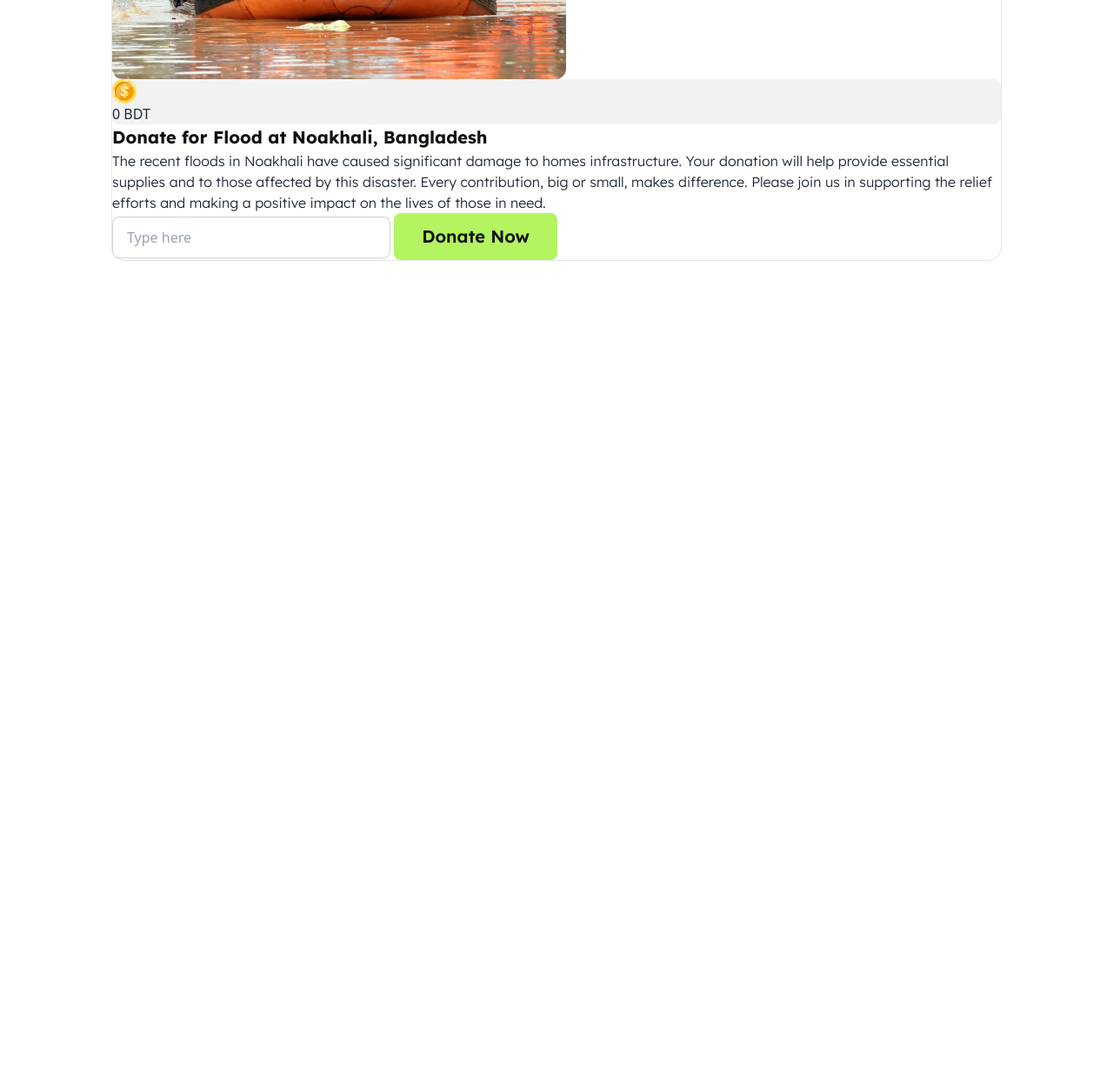
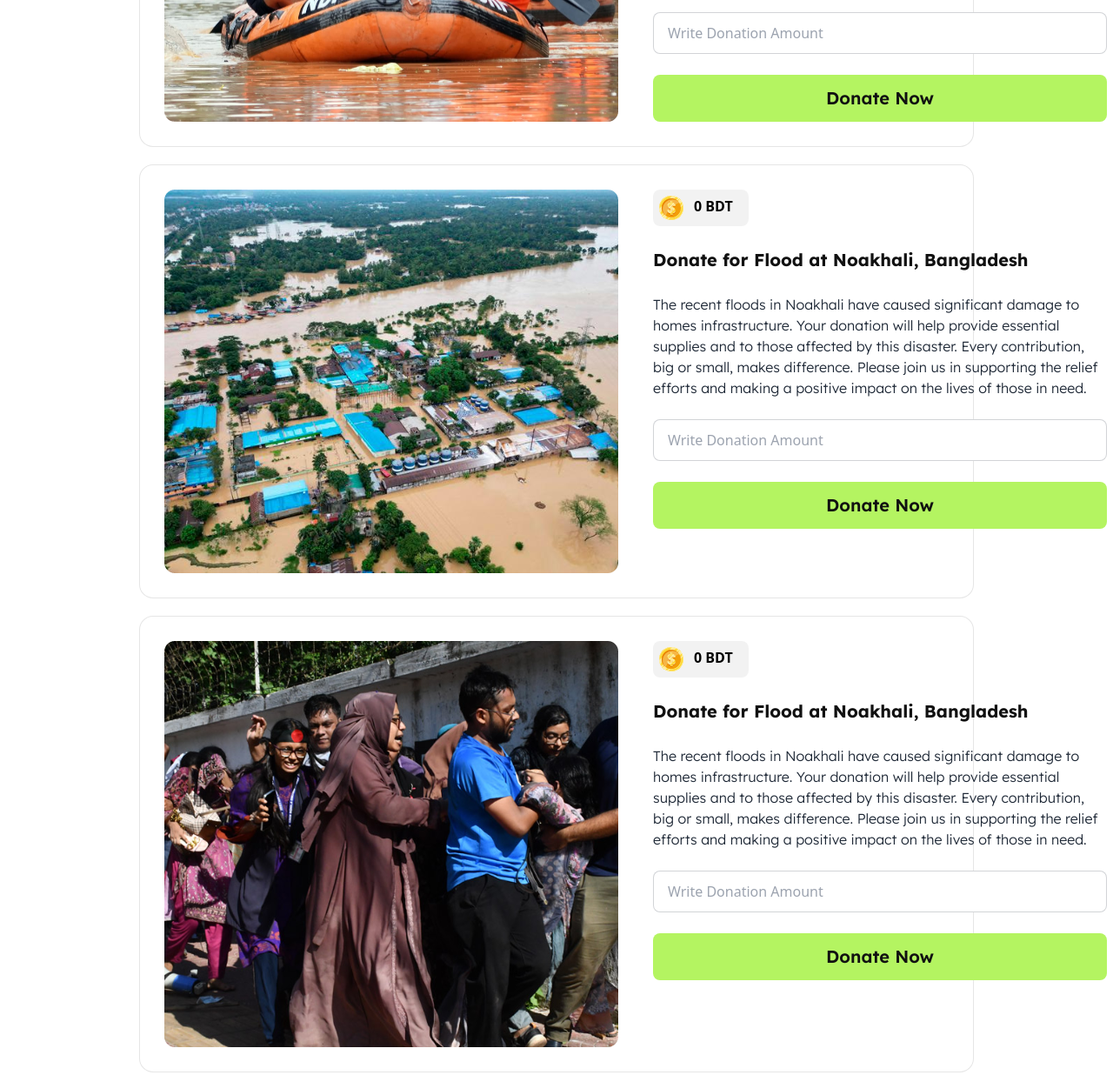
Before and after one commit to zidan71/assignment_5, a plain HTML site: page index.html in a window 1280 px wide. Shown: the part 511-1747 px from the top of the page at 87% size. Before the commit the page ends 811 px from the top, so only its background shows below. Drawn offline with nearby package versions, Linux system fonts and the light colour scheme.

Commit message:
design done

```diff
--- a/index.html
+++ b/index.html
@@ -1,5 +1,6 @@
 <!DOCTYPE html>
 <html lang="en">
+
 <head>
     <meta charset="UTF-8">
     <meta name="viewport" content="width=device-width, initial-scale=1.0">
@@ -13,33 +14,35 @@
         @import url('https://fonts.googleapis.com/css2?family=Lexend:wght@100..900&display=swap');
         /* font end */
 
-    .text-big{
+        .text-big {
             font-family: "Lexend", sans-serif;
-        font-weight:700;
+            font-weight: 700;
             font-size: 20px;
             color: #111111;
         }
-    .text-small{
+
+        .text-small {
             font-family: "Lexend", sans-serif;
             font-size: 16px;
             font-weight: 300;
         }
-    .button{
+
+        .button {
             border-radius: 8px;
-background: rgb(180, 244, 97);color: rgb(17, 17, 17);
+            background: rgb(180, 244, 97);
+            color: rgb(17, 17, 17);
             font-family: "Lexend", sans-serif;
             font-size: 20px;
             font-weight: 600;
             text-align: left;
             padding: 12px 32px 12px 32px;
         }
-
     </style>
 </head>
 
 <body>
-        <header>
-            <nav class=" bg-pink-100 ">
+    <header class="sticky top-0 ">
+        <nav class="  bg-pink-100 ">
             <div class="navbar max-w-[80%] mx-auto flex justify-between pt-3 pb-7">
 
                 <button class="button">Blog</button>
@@ -56,18 +59,42 @@ padding: 12px 32px 12px 32px;
             </div>
 
         </nav>
+
+
+
     </header>
 
-        <main class="bg-white">
+    <main class="bg-white ">
+
+
+        <div class="   fixed inset-0  items-center bg-black bg-opacity-50  text-center pb-6 hidden">
+            <div class="flex justify-center items-center h-full">
+                <div class="bg-slate-500 rounded-lg shadow-lg p-6 w-96 mt-6">
+                    <h1>Congrats!</h1><br>
+                    <div class="flex justify-center">
+                        <img src="images/dollar 1.png" alt="">
+                    </div><br>
+                    <h2>You have donated for Humankind</h2><br>
+                    <h1>Successfully</h1><br>
+                    <button class="button">close confirmation</button>
+                </div>
+            </div>
+        </div>
+        <!-- popup message start -->
+
+
+
+        <!-- popup message end -->
+
         <!-- toggle -->
         <div class=" pt-16 flex justify-center gap-7">
-                <button class="button">Donation</button>
-                <button class="button">History</button>
+            <button class="button ">Donation</button>
+            <button class="button  bg-white outline outline-1 outline-black">History</button>
         </div>
         <!-- toggle end -->
 
-            <!-- card section 1st-->
-             <div class="max-w-[80%] mx-auto" style="box-sizing: border-box;
+        <!--  1st card start-->
+        <div class="max-w-[75%] mx-auto p-7 flex gap-10 mt-5 mb-5" style="box-sizing: border-box;
              border: 1px solid rgba(17, 17, 17, 0.1);
              border-radius: 16px;
              background: rgb(255, 255, 255);">
@@ -75,25 +102,94 @@ padding: 12px 32px 12px 32px;
             <img src="images/first.png" alt="">
 
 
-            <div>
-                    <div style="border-radius: 8px;
-                    background: rgba(17, 17, 17, 0.05);">
+            <div class="max-w-[522px]">
+                <div class="flex gap-3 max-w-[110px]" style="border-radius: 8px;
+                    background: rgba(17, 17, 17, 0.05); padding: 7px;">
 
                     <img src="images/dollar 1.png" alt="">
-                    <h1>0 BDT</h1>
+                    <h1 class="text-black font-bold">0 BDT</h1>
 
-                    </div>
+                </div><br>
 
-                    <h1 class="text-big">Donate for Flood at Noakhali, Bangladesh</h1>
-                    <p class="text-small"> The recent floods in Noakhali have caused significant damage to homes  infrastructure. Your donation will help provide essential supplies and  to those affected by this disaster. Every contribution, big or small, makes  difference. Please join us in supporting the relief efforts and making a positive impact on the lives of those in need.</p>
-                    <input type="text" placeholder="Type here" class="input input-bordered w-full max-w-xs" />
-                    <button class="button">Donate Now</button>
+                <h1 class="text-big">Donate for Flood at Noakhali, Bangladesh</h1><br>
+                <p class="text-small"> The recent floods in Noakhali have caused significant damage to homes
+                    infrastructure. Your donation will help provide essential supplies and to those affected by this
+                    disaster. Every contribution, big or small, makes difference. Please join us in supporting the
+                    relief efforts and making a positive impact on the lives of those in need.</p><br>
+                <input type="text" placeholder="Write Donation Amount"
+                    class="input input-bordered bg-white w-full max-w-[522px]" /><br><br>
+                <button class="button w-[522px] text-center">Donate Now</button>
             </div>
 
 
 
         </div>
+        <!-- 1st card end -->
 
+        <!-- 2nd card start -->
+        <div class="max-w-[75%] mx-auto p-7 flex gap-10 mt-5 mb-5" style="box-sizing: border-box;
+              border: 1px solid rgba(17, 17, 17, 0.1);
+              border-radius: 16px;
+              background: rgb(255, 255, 255);">
+
+            <img src="images/second.png" alt="">
+
+
+            <div class="max-w-[522px]">
+                <div class="flex gap-3 max-w-[110px]" style="border-radius: 8px;
+                     background: rgba(17, 17, 17, 0.05); padding: 7px;">
+
+                    <img src="images/dollar 1.png" alt="">
+                    <h1 class="text-black font-bold">0 BDT</h1>
+
+                </div><br>
+
+                <h1 class="text-big">Donate for Flood at Noakhali, Bangladesh</h1><br>
+                <p class="text-small"> The recent floods in Noakhali have caused significant damage to homes
+                    infrastructure. Your donation will help provide essential supplies and to those affected by this
+                    disaster. Every contribution, big or small, makes difference. Please join us in supporting the
+                    relief efforts and making a positive impact on the lives of those in need.</p><br>
+                <input type="text" placeholder="Write Donation Amount"
+                    class="input input-bordered bg-white w-full max-w-[522px]" /><br><br>
+                <button class="button w-[522px] text-center">Donate Now</button>
+            </div>
+
+
+
+        </div>
+        <!-- 2nd card end -->
+
+        <!-- 3rd card start -->
+        <div class="pb-28">
+            <div class="max-w-[75%] mx-auto p-7 flex gap-10 mt-5 " style="box-sizing: border-box;
+                border: 1px solid rgba(17, 17, 17, 0.1);
+                border-radius: 16px;
+                background: rgb(255, 255, 255);">
+
+                <img src="images/last.png" alt="">
+
+
+                <div class="max-w-[522px] ">
+                    <div class="flex gap-3 max-w-[110px]" style="border-radius: 8px;
+                       background: rgba(17, 17, 17, 0.05); padding: 7px;">
+
+                        <img src="images/dollar 1.png" alt="">
+                        <h1 class="text-black font-bold">0 BDT</h1>
+
+                    </div><br>
+
+                    <h1 class="text-big">Donate for Flood at Noakhali, Bangladesh</h1><br>
+                    <p class="text-small"> The recent floods in Noakhali have caused significant damage to homes
+                        infrastructure. Your donation will help provide essential supplies and to those affected by this
+                        disaster. Every contribution, big or small, makes difference. Please join us in supporting the
+                        relief efforts and making a positive impact on the lives of those in need.</p><br>
+                    <input type="text" placeholder="Write Donation Amount"
+                        class="input input-bordered bg-white w-full max-w-[522px]" /><br><br>
+                    <button class="button w-[522px] text-center">Donate Now</button>
+                </div>
+            </div>
+        </div>
+        <!-- 3rd card end -->
     </main>
 
     <footer>
@@ -101,4 +197,5 @@ padding: 12px 32px 12px 32px;
     </footer>
 
 </body>
+
 </html>
```
Lines whose indentation alone changed are shown as unchanged.
